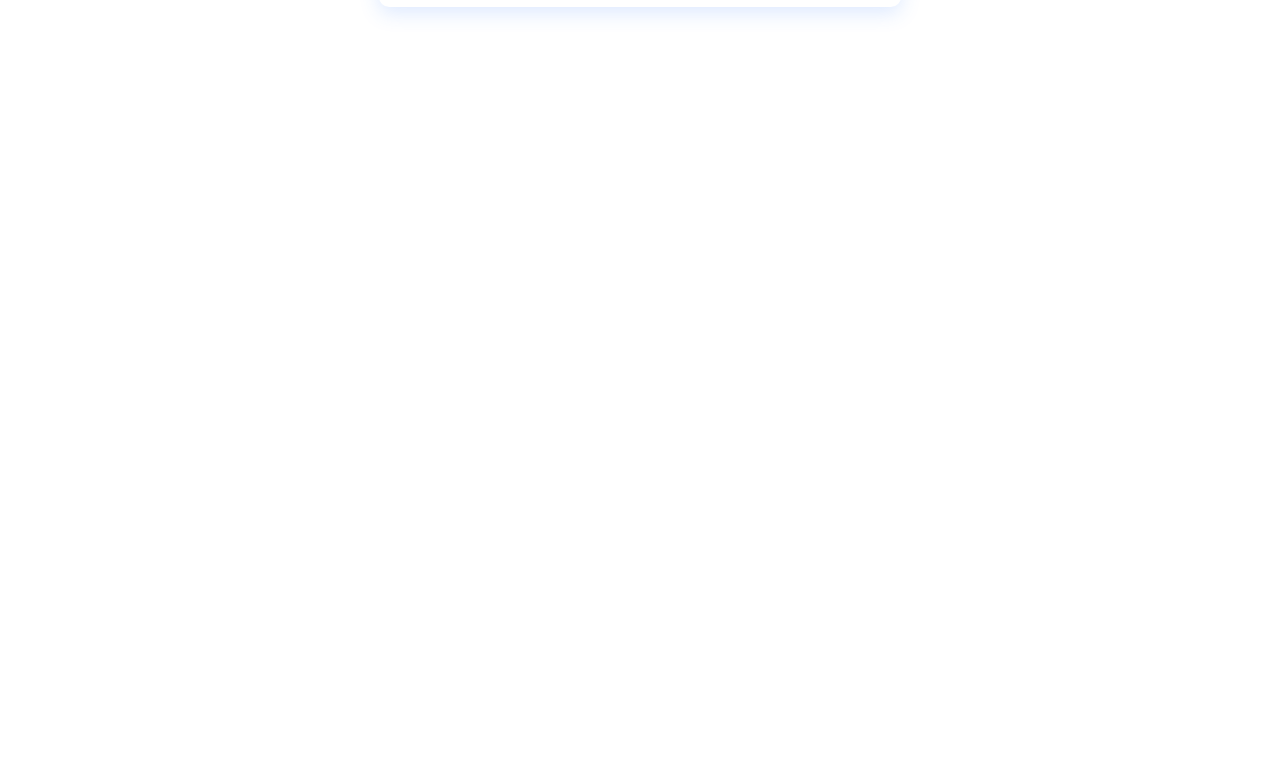
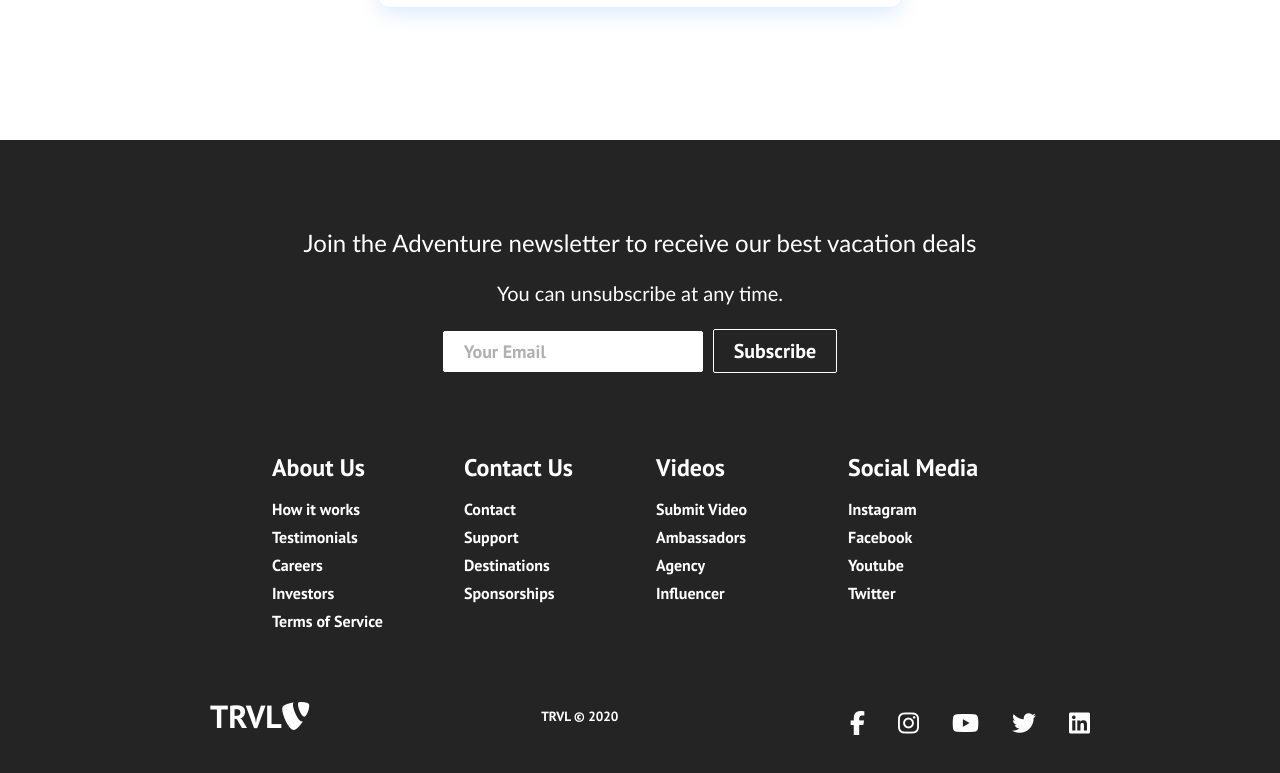
Before and after one commit to joojoel/website, a React (Create React App) app: page / in a window 1280 px wide. Shown: the part 1453-2226 px from the top of the page. Before the commit the page ends 1593 px from the top, so only its background shows below. Built offline with nearby package versions, Linux system fonts and the light colour scheme.

Commit message:
Added footer among other things

```diff
--- /dev/null
+++ b/src/components/Footer.css
@@ -0,0 +1,163 @@
+.footer-container {
+    background-color: #242424;
+    padding: 4rem 0 2rem 0;
+    display: flex;
+    flex-direction: column;
+    justify-content: center;
+    align-items: center;
+  }
+
+  .footer-subscription {
+    display: flex;
+    flex-direction: column;
+    justify-content: center;
+    align-items: center;
+    text-align: center;
+
+    margin-bottom: 24px;
+    padding: 24px;
+    color: #fff;
+  }
+
+  .footer-subscription > p {
+    font-family: 'Trebuchet MS', 'Lucida Sans Unicode', 'Lucida Grande',
+      'Lucida Sans', Arial, sans-serif;
+  }
+
+  .footer-subscription-heading {
+    margin-bottom: 24px;
+    font-size: 24px;
+  }
+
+  .footer-subscription-text {
+    margin-bottom: 24px;
+    font-size: 20px;
+  }
+
+  .footer-input {
+    padding: 8px 20px;
+    border-radius: 2px;
+    margin-right: 10px;
+    outline: none;
+    border: none;
+    font-size: 18px;
+    margin-bottom: 16px;
+    border: 1px solid #fff;
+  }
+
+  .footer-links {
+    width: 100%;
+    max-width: 1000px;
+    display: flex;
+    justify-content: center;
+  }
+
+  .footer-link-wrapper {
+    display: flex;
+  }
+
+  .footer-link-items {
+    display: flex;
+    flex-direction: column;
+    align-items: flex-start;
+    margin: 16px;
+    text-align: left;
+    width: 160px;
+    box-sizing: border-box;
+  }
+
+  .footer-link-items h2 {
+    margin-bottom: 16px;
+  }
+
+  .footer-link-items > h2 {
+    color: #fff;
+  }
+
+  .footer-link-items a {
+    color: #fff;
+    text-decoration: none;
+    margin-bottom: 0.5rem;
+  }
+
+  .footer-link-items a:hover {
+    color: #e9e9e9;
+    transition: 0.3s ease-out;
+  }
+
+  .footer-email-form h2 {
+    margin-bottom: 2rem;
+  }
+
+  .footer-input::placeholder {
+    color: #b1b1b1;
+  }
+
+  /* Social Icons */
+  .social-icon-link {
+    color: #fff;
+    font-size: 24px;
+  }
+
+  .social-media {
+    max-width: 1000px;
+    width: 100%;
+  }
+
+  .social-media-wrap {
+    display: flex;
+    justify-content: space-between;
+    align-items: center;
+    width: 90%;
+    max-width: 1000px;
+    margin: 40px auto 0 auto;
+  }
+
+  .social-icons {
+    display: flex;
+    justify-content: space-between;
+    align-items: center;
+    width: 240px;
+  }
+
+  .social-logo {
+    color: #fff;
+    justify-self: start;
+    margin-left: 20px;
+    cursor: pointer;
+    text-decoration: none;
+    font-size: 2rem;
+    display: flex;
+    align-items: center;
+    margin-bottom: 16px;
+  }
+
+  .website-rights {
+    color: #fff;
+    margin-bottom: 16px;
+  }
+
+  @media screen and (max-width: 820px) {
+    .footer-links {
+      padding-top: 2rem;
+    }
+
+    .footer-input {
+      width: 100%;
+    }
+
+    .btn {
+      width: 100%;
+    }
+
+    .footer-link-wrapper {
+      flex-direction: column;
+    }
+
+    .social-media-wrap {
+      flex-direction: column;
+    }
+  }
+
+  @media screen and (max-width: 768px) {
+  }
--- /dev/null
+++ b/src/components/Footer.js
@@ -0,0 +1,120 @@
+import React from 'react';
+import './Footer.css';
+import { Button } from './Button';
+import { Link } from 'react-router-dom';
+
+function Footer() {
+  return (
+    <div className='footer-container'>
+      <section className='footer-subscription'>
+        <p className='footer-subscription-heading'>
+          Join the Adventure newsletter to receive our best vacation deals
+        </p>
+        <p className='footer-subscription-text'>
+          You can unsubscribe at any time.
+        </p>
+        <div className='input-areas'>
+          <form>
+            <input
+              className='footer-input'
+              name='email'
+              type='email'
+              placeholder='Your Email'
+            />
+            <Button buttonStyle='btn--outline'>Subscribe</Button>
+          </form>
+        </div>
+      </section>
+      <div class='footer-links'>
+        <div className='footer-link-wrapper'>
+          <div class='footer-link-items'>
+            <h2>About Us</h2>
+            <Link to='/sign-up'>How it works</Link>
+            <Link to='/'>Testimonials</Link>
+            <Link to='/'>Careers</Link>
+            <Link to='/'>Investors</Link>
+            <Link to='/'>Terms of Service</Link>
+          </div>
+          <div class='footer-link-items'>
+            <h2>Contact Us</h2>
+            <Link to='/'>Contact</Link>
+            <Link to='/'>Support</Link>
+            <Link to='/'>Destinations</Link>
+            <Link to='/'>Sponsorships</Link>
+          </div>
+        </div>
+        <div className='footer-link-wrapper'>
+          <div class='footer-link-items'>
+            <h2>Videos</h2>
+            <Link to='/'>Submit Video</Link>
+            <Link to='/'>Ambassadors</Link>
+            <Link to='/'>Agency</Link>
+            <Link to='/'>Influencer</Link>
+          </div>
+          <div class='footer-link-items'>
+            <h2>Social Media</h2>
+            <Link to='/'>Instagram</Link>
+            <Link to='/'>Facebook</Link>
+            <Link to='/'>Youtube</Link>
+            <Link to='/'>Twitter</Link>
+          </div>
+        </div>
+      </div>
+      <section class='social-media'>
+        <div class='social-media-wrap'>
+          <div class='footer-logo'>
+            <Link to='/' className='social-logo'>
+              TRVL
+              <i class='fab fa-typo3' />
+            </Link>
+          </div>
+          <small class='website-rights'>TRVL © 2020</small>
+          <div class='social-icons'>
+            <Link
+              class='social-icon-link facebook'
+              to='/'
+              target='_blank'
+              aria-label='Facebook'
+            >
+              <i class='fab fa-facebook-f' />
+            </Link>
+            <Link
+              class='social-icon-link instagram'
+              to='/'
+              target='_blank'
+              aria-label='Instagram'
+            >
+              <i class='fab fa-instagram' />
+            </Link>
+            <Link
+              class='social-icon-link youtube'
+              to='/'
+              target='_blank'
+              aria-label='Youtube'
+            >
+              <i class='fab fa-youtube' />
+            </Link>
+            <Link
+              class='social-icon-link twitter'
+              to='/'
+              target='_blank'
+              aria-label='Twitter'
+            >
+              <i class='fab fa-twitter' />
+            </Link>
+            <Link
+              class='social-icon-link twitter'
+              to='/'
+              target='_blank'
+              aria-label='LinkedIn'
+            >
+              <i class='fab fa-linkedin' />
+            </Link>
+          </div>
+        </div>
+      </section>
+    </div>
+  );
+}
+
+export default Footer;
--- a/src/components/HeroSection.css
+++ b/src/components/HeroSection.css
@@ -43,10 +43,18 @@
     margin-left: 4px;
 }
 
+/* From here on mobile settings */
 @media screen and (max-width: 960px) {
     .hero-container > h1 {
         font-size: 70px;
         margin-top: -150px;
+    }
+    video {
+        object-fit: cover;
+        width: 100%;
+        height: 100%;
+        position: fixed;
+        z-index: -1;
     }
 }
 
--- a/src/components/HeroSection.js
+++ b/src/components/HeroSection.js
@@ -6,23 +6,23 @@
 function HeroSection() {
   return (
     <div className='hero-container'>
-      <video src='/videos/video-4.mp4' autoPlay loop muted/>
-      <h1>HALUAN KALJAA</h1>
-      <p>OTA MINUT TÖIHIN</p>
+      <video src='/videos/video-3.mp4' autoPlay loop muted/>
+      <h1>Joel Myöhänen</h1>
+      <p>software developer</p>
       <div className='hero-btns'>
         <Button
           className='btns'
           buttonStyle='btn--outline'
           buttonSize='btn--large'
         >
-          GET STARTED
+          Contact 😃
         </Button>
         <Button
           className='btns'
           buttonStyle='btn--primary'
           buttonSize='btn--large'
         >
-          WATCH TRAILER <i className='far fa-play-circle' />
+          Info <i className='far fa-play-circle' />
         </Button>
       </div>
     </div>
--- a/src/components/Navbar.js
+++ b/src/components/Navbar.js
@@ -38,7 +38,6 @@
         <div className='navbar-container'>
           <Link to='/' className='navbar-logo' onClick={closeMobileMenu}>
             Joel Myöhänen portfolio
-            {/* <i class="fa-solid fa-arrow-up"></i>  */}
           </Link>
           <div className='menu-icon' onClick={handleClick}>
             <i className={click ? 'fa-solid fa-times' : 'fa-solid fa-bars'} />
@@ -46,17 +45,17 @@
           <ul className={click ? 'nav-menu active' : 'nav-menu'}>
             <li className='nav-item'>
               <Link to='/' className='nav-links' onClick={closeMobileMenu}>
-                Home
+                Introduction
               </Link>
             </li>
             <li className='nav-item'>
               <Link to='/services' className='nav-links' onClick={closeMobileMenu}>
-                Services
+                Info
               </Link>
             </li>
             <li className='nav-item'>
               <Link to='/products' className='nav-links' onClick={closeMobileMenu}>
-                Products
+                Projects
               </Link>
             </li>
             <li className='nav-item'>
--- a/src/components/pages/Home.js
+++ b/src/components/pages/Home.js
@@ -2,12 +2,14 @@
 import '../../App.css';
 import HeroSection from '../HeroSection';
 import Cards from "../Cards"
+import Footer from "../Footer"
 
 function Home () {
   return (
     <>
       <HeroSection />
       <Cards />
+      <Footer />
     </>
   );
 }
```
Also changed, not shown: 1 other file (tests, documents, lock files or other folders).
